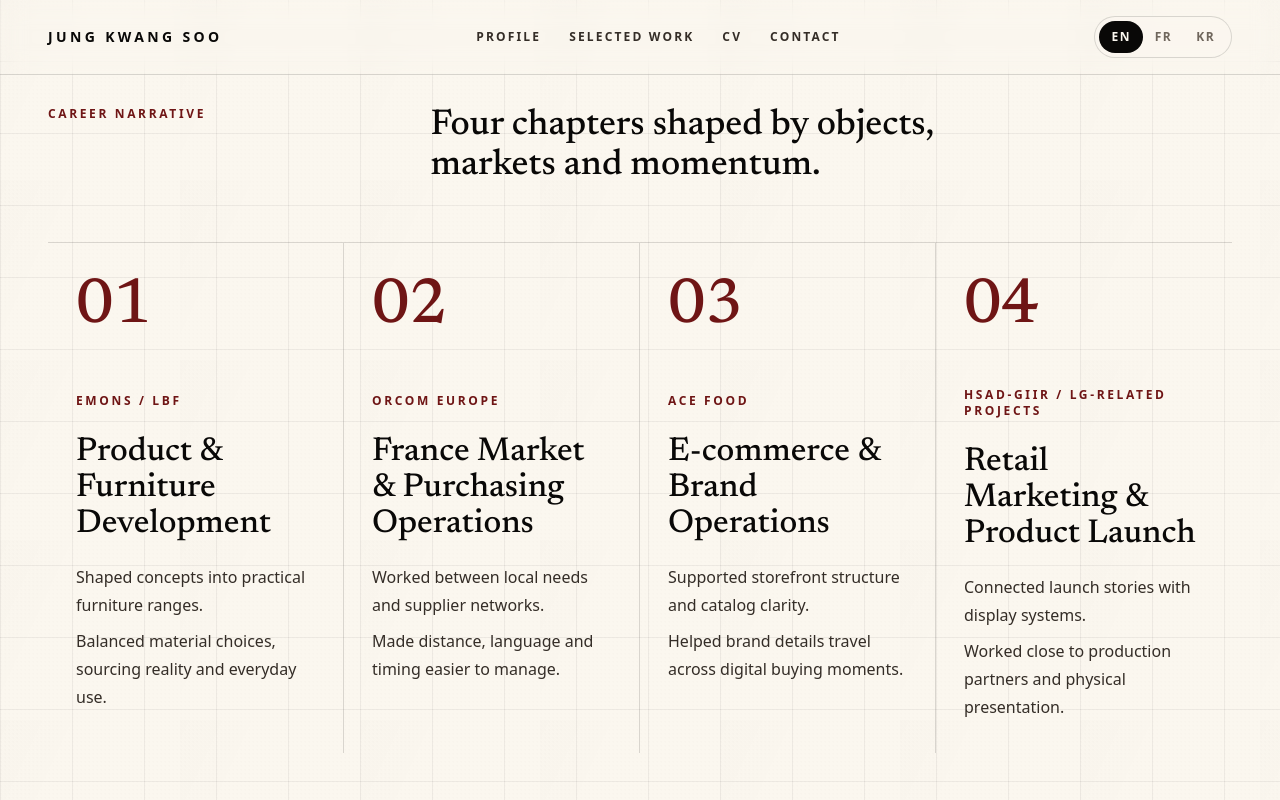
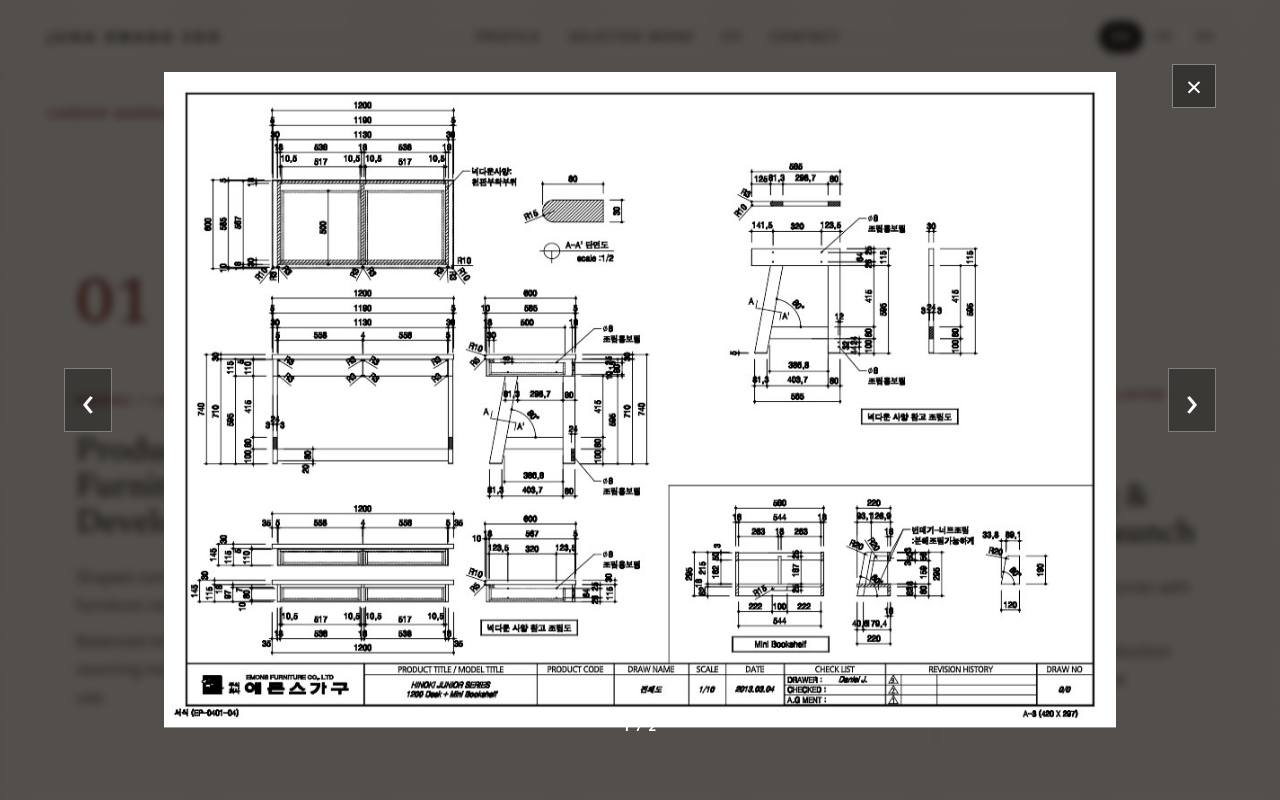
Before and after one commit to kwangsoojung/kwangsoo-profile, a React (Vite) app: page / in a window 1280 px wide. Both pictures are taken after a click on the button "EMONS / LBF". Shown: the part 2027-2827 px from the top of the page. Built offline with nearby package versions, Linux system fonts and the light colour scheme.

Commit message:
section edit

```diff
--- a/src/App.tsx
+++ b/src/App.tsx
@@ -1,4 +1,4 @@
-import { useEffect, useRef, useState, type FormEvent } from 'react';
+import { useEffect, useRef, useState, type FormEvent, type MouseEvent } from 'react';
 import {
   ArrowDown,
   ArrowUpRight,
@@ -65,6 +65,12 @@
 const cvUnlockStorageKey = 'kwangsoo-cv-unlocked';
 const languageStorageKey = 'kwangsoo-profile-language';
 
+type ImageModalState = {
+  images: string[];
+  index: number;
+  label: string;
+};
+
 function isLanguageCode(value: string | null): value is LanguageCode {
   return value === 'en' || value === 'fr' || value === 'kr';
 }
@@ -108,6 +114,7 @@
   const [cvAccessError, setCvAccessError] = useState(false);
   const [cvCode, setCvCode] = useState('');
   const [activeJourneyIndex, setActiveJourneyIndex] = useState<number | null>(null);
+  const [imageModal, setImageModal] = useState<ImageModalState | null>(null);
   const [isCvUnlocked, setIsCvUnlocked] = useState(() => {
     if (typeof window === 'undefined') {
       return false;
@@ -119,6 +126,8 @@
   const profile = contentByLanguage[language];
   const isKorean = language === 'kr';
   const displayProfile = isKorean ? en : profile;
+  const isImageModalOpen = Boolean(imageModal);
+  const currentModalImage = imageModal?.images[imageModal.index];
 
   useEffect(() => {
     window.localStorage.setItem(languageStorageKey, language);
@@ -199,6 +208,36 @@
     };
   }, []);
 
+  useEffect(() => {
+    if (!isImageModalOpen) {
+      return;
+    }
+
+    const previousOverflow = document.body.style.overflow;
+    document.body.style.overflow = 'hidden';
+
+    const handleKeyDown = (event: KeyboardEvent) => {
+      if (event.key === 'Escape') {
+        closeImageModal();
+      }
+
+      if (event.key === 'ArrowLeft') {
+        showPreviousModalImage();
+      }
+
+      if (event.key === 'ArrowRight') {
+        showNextModalImage();
+      }
+    };
+
+    document.addEventListener('keydown', handleKeyDown);
+
+    return () => {
+      document.body.style.overflow = previousOverflow;
+      document.removeEventListener('keydown', handleKeyDown);
+    };
+  }, [isImageModalOpen]);
+
   function handleCvUnlock(event: FormEvent<HTMLFormElement>) {
     event.preventDefault();
 
@@ -212,9 +251,61 @@
     setCvAccessError(true);
   }
 
-  function handleJourneyGalleryClick(gallery: (typeof journeyGalleries)[number]) {
-    // Gallery modal hook: these image paths are ready for a future modal/carousel.
-    console.info('Open gallery later:', gallery.id, gallery.images);
+  function openImageModal(images: string[], label: string, startIndex = 0) {
+    const cleanImages = images.map((src) => src.trim()).filter(Boolean);
+
+    if (cleanImages.length === 0) {
+      return;
+    }
+
+    setImageModal({
+      images: cleanImages,
+      index: Math.min(Math.max(startIndex, 0), cleanImages.length - 1),
+      label,
+    });
+  }
+
+  function closeImageModal() {
+    setImageModal(null);
+  }
+
+  function showPreviousModalImage() {
+    setImageModal((modal) => {
+      if (!modal || modal.images.length <= 1) {
+        return modal;
+      }
+
+      return {
+        ...modal,
+        index: (modal.index - 1 + modal.images.length) % modal.images.length,
+      };
+    });
+  }
+
+  function showNextModalImage() {
+    setImageModal((modal) => {
+      if (!modal || modal.images.length <= 1) {
+        return modal;
+      }
+
+      return {
+        ...modal,
+        index: (modal.index + 1) % modal.images.length,
+      };
+    });
+  }
+
+  function handleGalleryTriggerClick(
+    event: MouseEvent<HTMLElement>,
+    label: string,
+  ) {
+    const images =
+      event.currentTarget.dataset.galleryImages
+        ?.split(',')
+        .map((src) => src.trim())
+        .filter(Boolean) ?? [];
+
+    openImageModal(images, label);
   }
 
   return (
@@ -418,7 +509,7 @@
                       data-gallery-images={gallery.images.join(',')}
                       data-preview={previewImage}
                       onBlur={() => setActiveJourneyIndex(null)}
-                      onClick={() => handleJourneyGalleryClick(gallery)}
+                      onClick={(event) => handleGalleryTriggerClick(event, gallery.fallback)}
                       onFocus={() => setActiveJourneyIndex(index)}
                       onMouseEnter={() => setActiveJourneyIndex(index)}
                       onMouseLeave={() => setActiveJourneyIndex(null)}
@@ -488,13 +579,23 @@
               </div>
               <div className="mt-10 grid gap-6 md:grid-cols-2">
                 {profile.handsOn.cards.map((card, index) => (
-                  <article key={card.title} className="border-t border-line pt-6">
-                    {/* Replace these files manually in /public/images/work when real business images are ready. */}
-                    <WorkImageVisual
-                      asset={card.image}
-                      className="h-56 bg-ivory-50/30"
-                      fallback={
-                        <div className="relative h-full overflow-hidden bg-ivory-100/25">
+                  <article
+                    key={card.title}
+                    className="operations-card border-t border-line pt-6"
+                  >
+                    <button
+                      aria-label={`Open ${card.title} image`}
+                      className="operations-image-button"
+                      data-gallery-images={card.image.src}
+                      onClick={(event) => handleGalleryTriggerClick(event, card.title)}
+                      type="button"
+                    >
+                      {/* Replace these files manually in /public/images/operations when real business images are ready. */}
+                      <AssetImage
+                        alt={card.image.alt}
+                        className="operations-image"
+                        fallback={
+                          <div className="relative h-full overflow-hidden bg-ivory-100/25">
                           <div className="absolute inset-0 bg-[linear-gradient(rgba(9,8,7,.07)_1px,transparent_1px),linear-gradient(90deg,rgba(9,8,7,.07)_1px,transparent_1px)] bg-[size:28px_28px]" />
                           <div className="absolute left-6 top-6 font-display text-5xl font-medium text-brand-700">
                             {index + 1}
@@ -503,8 +604,10 @@
                           <div className="absolute bottom-14 right-8 h-px w-36 rotate-[-18deg] bg-brand-700" />
                           <div className="absolute right-10 top-8 h-24 w-20 rounded-full border border-ink-950/20" />
                         </div>
-                      }
-                    />
+                        }
+                        src={card.image.src}
+                      />
+                    </button>
                     <div className="pt-6">
                       <h3 className="font-display text-3xl font-medium leading-tight text-ink-950">
                         <TitleWithSupport
@@ -753,6 +856,69 @@
           </div>
         </Container>
       </Section>
+
+      <div
+        aria-hidden={!imageModal}
+        className={`image-modal ${imageModal ? 'is-open' : ''}`}
+      >
+        <button
+          aria-label="Close image gallery"
+          className="image-modal__backdrop"
+          data-modal-close
+          onClick={closeImageModal}
+          type="button"
+        />
+        <div
+          aria-modal="true"
+          className="image-modal__dialog"
+          role="dialog"
+        >
+          <button
+            aria-label="Close image gallery"
+            className="image-modal__close"
+            data-modal-close
+            onClick={closeImageModal}
+            type="button"
+          >
+            ×
+          </button>
+          <button
+            aria-label="Previous image"
+            className={`image-modal__nav image-modal__nav--prev ${
+              imageModal && imageModal.images.length > 1 ? '' : 'is-hidden'
+            }`}
+            onClick={showPreviousModalImage}
+            type="button"
+          >
+            ‹
+          </button>
+          <AssetImage
+            alt={imageModal?.label ?? ''}
+            className="image-modal__image"
+            fallback={
+              <div className="image-modal__fallback">
+                {imageModal?.label ?? 'Image pending'}
+              </div>
+            }
+            src={currentModalImage ?? ''}
+          />
+          <button
+            aria-label="Next image"
+            className={`image-modal__nav image-modal__nav--next ${
+              imageModal && imageModal.images.length > 1 ? '' : 'is-hidden'
+            }`}
+            onClick={showNextModalImage}
+            type="button"
+          >
+            ›
+          </button>
+          <div className="image-modal__count">
+            {imageModal && imageModal.images.length > 1
+              ? `${imageModal.index + 1} / ${imageModal.images.length}`
+              : ''}
+          </div>
+        </div>
+      </div>
     </main>
   );
 }
--- a/src/content/en.ts
+++ b/src/content/en.ts
@@ -184,7 +184,7 @@
           'A practical bridge between design intention and real workshop constraints',
         ],
         image: {
-          src: '/images/work/woodworking-studio.png',
+          src: '/images/operations/woodworking-01.jpg',
           alt: 'Woodworking studio operations',
           fallback: 'Woodworking studio',
         },
@@ -196,7 +196,7 @@
           'Daily understanding of customer experience, maintenance, timing and operational responsibility',
         ],
         image: {
-          src: '/images/work/residence-operations.png',
+          src: '/images/operations/residence-01.jpg',
           alt: 'Residence and hospitality operations',
           fallback: 'Residence operations',
         },
--- a/src/content/fr.ts
+++ b/src/content/fr.ts
@@ -184,7 +184,7 @@
           'Une expérience concrète entre intention design et contraintes réelles d’atelier',
         ],
         image: {
-          src: '/images/work/woodworking-studio.png',
+          src: '/images/operations/woodworking-01.jpg',
           alt: 'Opérations d’atelier bois',
           fallback: 'Atelier bois',
         },
@@ -197,7 +197,7 @@
           'Compréhension quotidienne de l’expérience client, de la maintenance, du timing et de la responsabilité opérationnelle',
         ],
         image: {
-          src: '/images/work/residence-operations.png',
+          src: '/images/operations/residence-01.jpg',
           alt: 'Opérations de résidence et hospitalité',
           fallback: 'Résidence',
         },
--- a/src/content/kr.ts
+++ b/src/content/kr.ts
@@ -184,7 +184,7 @@
           '디자인 의도와 실제 제작 조건 사이를 연결한 경험',
         ],
         image: {
-          src: '/images/work/woodworking-studio.png',
+          src: '/images/operations/woodworking-01.jpg',
           alt: '목공 제작 운영 이미지',
           fallback: 'Woodworking studio',
         },
@@ -197,7 +197,7 @@
           '고객 경험, 유지보수, 시간 관리, 운영 책임을 매일 이해한 경험',
         ],
         image: {
-          src: '/images/work/residence-operations.png',
+          src: '/images/operations/residence-01.jpg',
           alt: '레지던스 운영 이미지',
           fallback: 'Residence operations',
         },
--- a/src/index.css
+++ b/src/index.css
@@ -206,6 +206,139 @@
   display: none;
 }
 
+.operations-image-button {
+  display: block;
+  width: 100%;
+  aspect-ratio: 16 / 9;
+  padding: 0;
+  border: 1px solid rgba(9, 8, 7, 0.12);
+  background: transparent;
+  cursor: zoom-in;
+  overflow: hidden;
+}
+
+.operations-image {
+  display: block;
+  width: 100%;
+  height: 100%;
+  object-fit: cover;
+  transition:
+    filter 450ms ease,
+    transform 450ms ease;
+}
+
+.operations-image-button:hover .operations-image {
+  filter: contrast(1.03);
+  transform: scale(1.035);
+}
+
+.image-modal {
+  position: fixed;
+  inset: 0;
+  z-index: 9999;
+  display: none;
+}
+
+.image-modal.is-open {
+  display: block;
+}
+
+.image-modal__backdrop {
+  position: absolute;
+  inset: 0;
+  width: 100%;
+  border: 0;
+  padding: 0;
+  background: rgba(18, 16, 14, 0.72);
+  backdrop-filter: blur(4px);
+  cursor: zoom-out;
+}
+
+.image-modal__dialog {
+  position: absolute;
+  inset: clamp(1.5rem, 5vw, 4rem);
+  display: flex;
+  align-items: center;
+  justify-content: center;
+}
+
+.image-modal__image,
+.image-modal__fallback {
+  display: block;
+  max-width: min(100%, 68.75rem);
+  max-height: 82vh;
+  object-fit: contain;
+  background: #f8f4ec;
+}
+
+.image-modal__fallback {
+  display: flex;
+  min-width: min(70vw, 32rem);
+  min-height: min(54vh, 24rem);
+  align-items: center;
+  justify-content: center;
+  padding: 2rem;
+  text-align: center;
+  font-size: 0.78rem;
+  font-weight: 700;
+  letter-spacing: 0.14em;
+  text-transform: uppercase;
+  color: rgba(9, 8, 7, 0.55);
+}
+
+.image-modal__close {
+  position: absolute;
+  top: 0;
+  right: 0;
+  z-index: 3;
+  width: 2.75rem;
+  height: 2.75rem;
+  border: 1px solid rgba(255, 255, 255, 0.4);
+  background: rgba(0, 0, 0, 0.35);
+  color: #fff;
+  cursor: pointer;
+  font-size: 1.75rem;
+  line-height: 1;
+}
+
+.image-modal__nav {
+  position: absolute;
+  top: 50%;
+  z-index: 3;
+  width: 3rem;
+  height: 4rem;
+  border: 1px solid rgba(255, 255, 255, 0.35);
+  background: rgba(0, 0, 0, 0.28);
+  color: #fff;
+  cursor: pointer;
+  font-size: 2.625rem;
+  line-height: 1;
+  transform: translateY(-50%);
+}
+
+.image-modal__nav--prev {
+  left: 0;
+}
+
+.image-modal__nav--next {
+  right: 0;
+}
+
+.image-modal__nav.is-hidden {
+  display: none;
+}
+
+.image-modal__count {
+  position: absolute;
+  bottom: 0;
+  left: 50%;
+  color: #fff;
+  font-size: 0.8125rem;
+  font-weight: 700;
+  letter-spacing: 0.12em;
+  transform: translateX(-50%);
+}
+
 @media (max-width: 900px) {
   .hero {
     --scroll-progress: 0;
@@ -226,6 +359,24 @@
     margin: 0;
     opacity: 0.32;
     transform: translate3d(-50%, 0, 0) !important;
+  }
+
+  .image-modal__dialog {
+    inset: 1rem;
+  }
+
+  .image-modal__close {
+    top: 0.5rem;
+    right: 0.5rem;
+  }
+
+  .image-modal__nav {
+    width: 2.75rem;
+    height: 3.5rem;
+  }
+
+  .image-modal__count {
+    bottom: 0.5rem;
   }
 }
 
```
Also changed, not shown: 1 other file (tests, documents, lock files or other folders).
